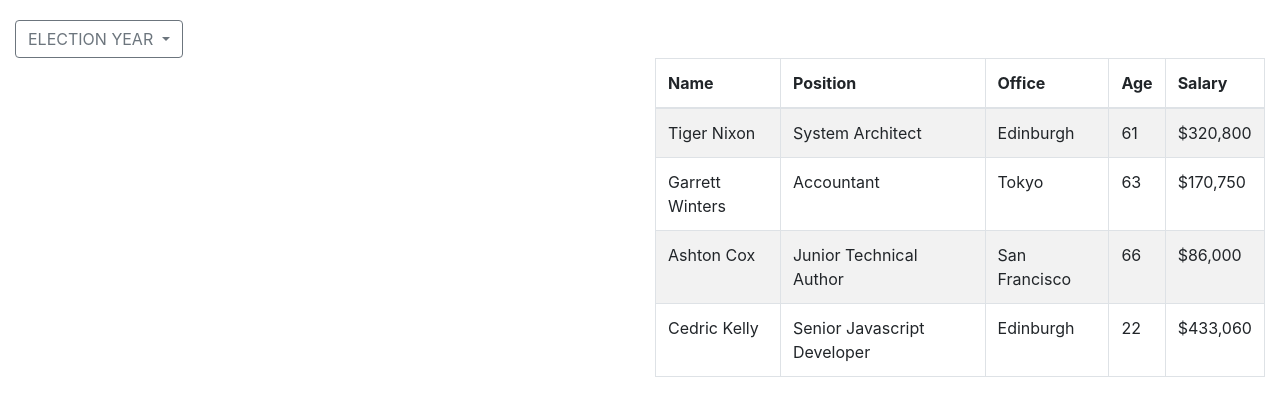
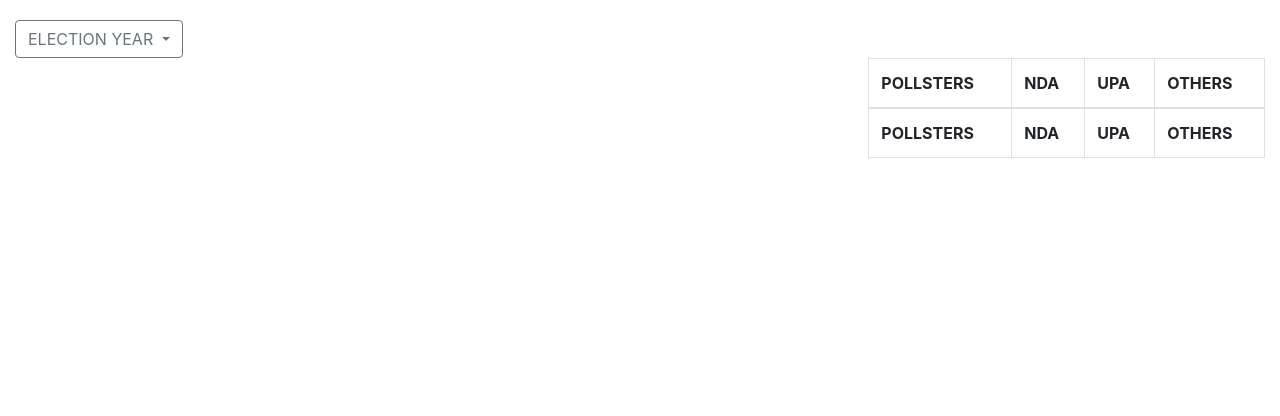
Before and after one commit to ashok567/general-polls-19, a Python web app: template templates/index.html in a window 1280 px wide. Shown: the part 56-472 px from the top of the page. Run offline with Jinja, Linux system fonts and the light colour scheme; the template is opened without the code that fills it, so the values that code supplies are empty; some libraries are stand-ins or nearby versions.

Commit message:
dynamic datatable added

```diff
--- a/templates/index.html
+++ b/templates/index.html
@@ -52,61 +52,29 @@
             </div>
         </div>
         <div class="row">
-          <div class="col-xs-6 col-lg-6">
+          <div class="col-xs-8 col-lg-8">
             <div class="d-flex justify-content-center align-items-center" id="canvas1">
             </div>
           </div>
-          <div class="col-xs-6 col-lg-6">
+          <div class="col-xs-4 col-lg-4">
             <div class="d-flex justify-content-center align-items-center" id="canvas2">
-                <table id="dtBasicExample" class="table table-striped table-bordered" cellspacing="0" width="70%">
+                <table id="seat_table" class="table table-striped table-bordered" cellspacing="0" width="100%">
                     <thead>
                       <tr>
-                        <th class="th-sm">Name
-                        </th>
-                        <th class="th-sm">Position
-                        </th>
-                        <th class="th-sm">Office
-                        </th>
-                        <th class="th-sm">Age
-                        </th>
-                        <th class="th-sm">Salary
-                        </th>
+                        <th class="th-sm">POLLSTERS</th>
+                        <th class="th-sm">NDA</th>
+                        <th class="th-sm">UPA</th>
+                        <th class="th-sm">OTHERS</th>
                       </tr>
                     </thead>
-                    <tbody>
+                    <tfoot>
                       <tr>
-                        <td>Tiger Nixon</td>
-                        <td>System Architect</td>
-                        <td>Edinburgh</td>
-                        <td>61</td>
-
-                        <td>$320,800</td>
+                        <th class="th-sm">POLLSTERS</th>
+                        <th class="th-sm">NDA</th>
+                        <th class="th-sm">UPA</th>
+                        <th class="th-sm">OTHERS</th>
                       </tr>
-                      <tr>
-                        <td>Garrett Winters</td>
-                        <td>Accountant</td>
-                        <td>Tokyo</td>
-                        <td>63</td>
-
-                        <td>$170,750</td>
-                      </tr>
-                      <tr>
-                        <td>Ashton Cox</td>
-                        <td>Junior Technical Author</td>
-                        <td>San Francisco</td>
-                        <td>66</td>
-
-                        <td>$86,000</td>
-                      </tr>
-                      <tr>
-                        <td>Cedric Kelly</td>
-                        <td>Senior Javascript Developer</td>
-                        <td>Edinburgh</td>
-                        <td>22</td>
-
-                        <td>$433,060</td>
-                      </tr>
-                    </tbody>
+                    </tfoot>
                   </table>
             </div>
           </div>
@@ -114,7 +82,7 @@
       </div>
 
     <!-- <script src="https://code.jquery.com/jquery-3.3.1.slim.min.js"></script> -->
-    <script src="https://code.jquery.com/jquery-3.2.1.min.js"></script>
+    <script src="https://code.jquery.com/jquery-3.3.1.js"></script>
     <script src="https://cdnjs.cloudflare.com/ajax/libs/popper.js/1.14.7/umd/popper.min.js"></script>
     <script src="https://stackpath.bootstrapcdn.com/bootstrap/4.3.1/js/bootstrap.min.js"></script>
     <script src="https://cdn.jsdelivr.net/npm/lodash@4.17.11/lodash.min.js"></script>
@@ -138,8 +106,7 @@
           var year_tmpl_html = year_tmpl({ year: year });
           $(".dropdown-menu").html(year_tmpl_html);
 
-          $('#dtBasicExample').DataTable();
-          $('.dataTables_length').addClass('bs-select');
+          $('#seat_table').DataTable({table_data: data});
 
         })
         .fail(function (error) {
```
